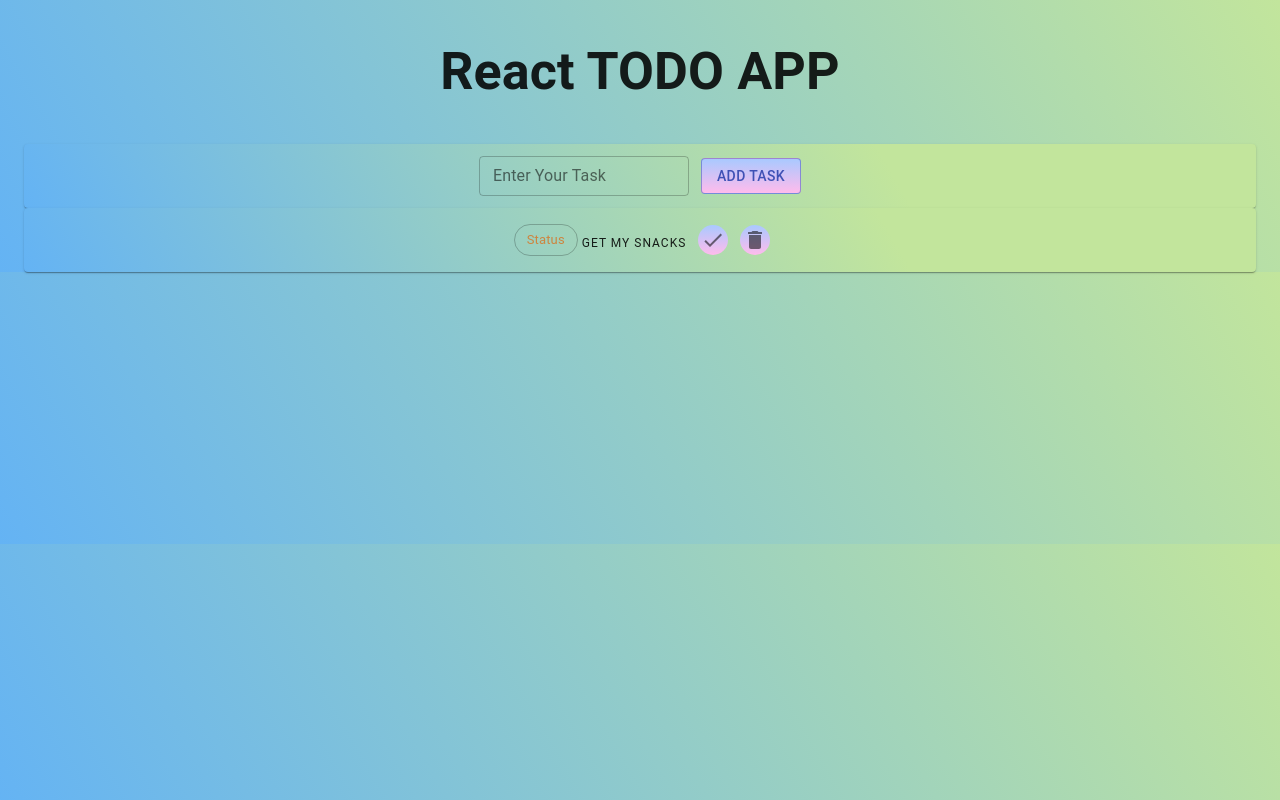
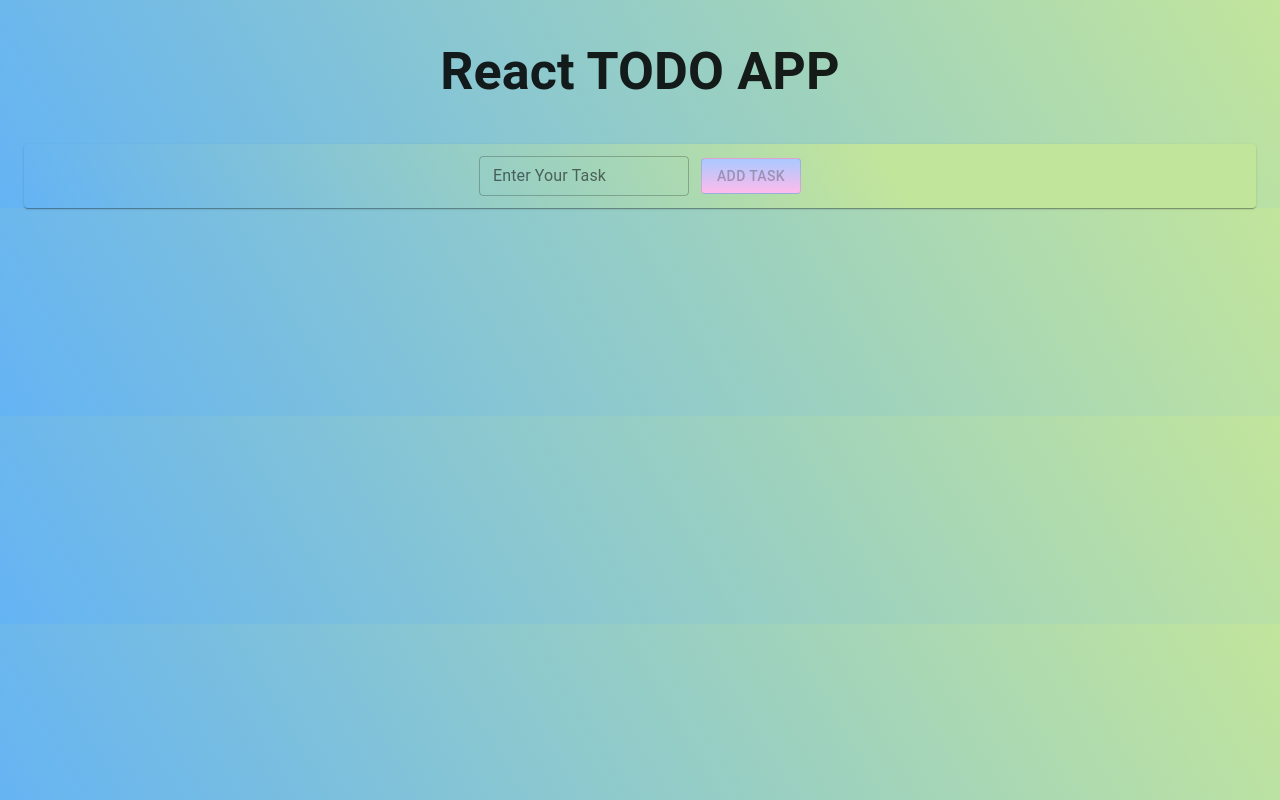
Before and after one commit to yaswanth-pula/react-todo-app, a React (Create React App) app: page / in a window 1280 px wide. Built offline with nearby package versions, Linux system fonts and the light colour scheme.

Commit message:
completed Create and Read Ops of LocalStorage
-- usage of local storage
-- store into local storage
-- read from local storage

```diff
--- a/src/components/ButtonComponent.js
+++ b/src/components/ButtonComponent.js
@@ -9,6 +9,7 @@ const ButtonComponent = forwardRef( (props,ref) =>{
             variant="outlined"
             color="primary"
             size={props.button_size}
+            disabled={props.disabled}
             onClick={props.button_click}
             >
             {props.label}
--- a/src/components/TaskComponent.js
+++ b/src/components/TaskComponent.js
@@ -3,14 +3,18 @@ import React from 'react';
 import Chip from '@material-ui/core/Chip';
 import Paper from '@material-ui/core/Paper';
 import IconButtonComponent from './IconButtonComponent';
+// import {updateToDoListFromStorage} from '../logic/LocalStore';
+const TaskComponent = (props) => {
+    // function handleCompletedTask(){
+    //     updateToDoListFromStorage(props.id);
+    // }
 
-const TaskComponent = (props) => {
     return(
         <div>
         <Paper id="task-input-paper">
-            <Chip variant="outlined" label="Status" id="chip"/>
+            <Chip variant="outlined" label={props.status} id="chip"/>
             <Typography variant="overline" align="center">
-                {props.taskText}
+                {props.task}
             </Typography>
             <IconButtonComponent icon = "done" button_size="small" />
             <IconButtonComponent icon = "delete" button_size="small" />
--- a/src/components/TodoInputComponent.js
+++ b/src/components/TodoInputComponent.js
@@ -1,17 +1,52 @@
-import React, { createRef, useState } from 'react';
+import React, { createRef, useState,useEffect } from 'react';
 import TextField from '@material-ui/core/TextField';
 import ButtonComponent from './ButtonComponent'
 import Paper from '@material-ui/core/Paper'
+import TaskComponent from '../components/TaskComponent';
+import  addToDoStorage, {getToDoListFromStorage}  from '../logic/LocalStore';
 
 const TodoInputComponent = () => {
     // Ref
     const input_ref = createRef();
 
     const [TaskInputText,setTaskInputText] = useState("");
-    function handleAddTask(){
-        console.log(TaskInputText);
+    const [task_list,setTodolist] = useState([]);
+    // useEffect
+    useEffect(() =>{
+            getTodo();
+            showTodo();
+    // eslint-disable-next-line react-hooks/exhaustive-deps
+    },[TaskInputText]);
+    function addToDo(){
+        // let taskObj = {"id":Date.now(),"task_content":TaskInputText,"status":"completed"};
+        // task_list.push(taskObj);
+        // localStorage.setItem("LOCAL_KEY",JSON.stringify(task_list));
+        addToDoStorage(TaskInputText);
+    }
+    function getTodo(){
+        // (localStorage.getItem("LOCAL_KEY")===null)?
+        //                 setTodolist([])
+        //                 :setTodolist( JSON.parse(localStorage.getItem("LOCAL_KEY")) );
+        setTodolist(getToDoListFromStorage);
+    }
+
+    function handleAddTask(event){
+        event.preventDefault();
+        addToDo();
+        showTodo();
         setTaskInputText("");
     }
+    function showTodo(){
+        return (
+            <div>
+            {task_list.map((todo) =>(
+                <TaskComponent task={todo.task_content} status ={todo.status} key = {todo.id} id={todo.id}/>
+            ))
+        }
+        </div>
+        );
+    }
+
     return(
         <div>
             <Paper id="task-input-paper">
@@ -25,7 +60,8 @@ const TodoInputComponent = () => {
                 value={TaskInputText}
                 multiline
                 />
-                 <ButtonComponent
+                <ButtonComponent
+                disabled={!TaskInputText}
                 id="task-add-button"
                 ref={input_ref}
                 button_size ="medium"
@@ -33,6 +69,9 @@ const TodoInputComponent = () => {
                 button_click = {handleAddTask}
             />
         </Paper>
+            <div>
+                {task_list.length!==0 && showTodo()}
+            </div>
         </div>
     );
 
--- a/src/css/App.css
+++ b/src/css/App.css
@@ -17,6 +17,7 @@
   background-image: linear-gradient(180deg, #A9C9FF 0%, #FFBBEC 100%);
 }
 #chip{
-  color:peru;
+  color:black;
   margin: 4px;
+  background-image: linear-gradient(180deg, #A9C9FF 0%, #FFBBEC 100%);
 }
--- /dev/null
+++ b/src/logic/LocalStore.js
@@ -0,0 +1,28 @@
+export default function addToStorage(content){
+    let task_list = getToDoListFromStorage();
+    let taskObj = {"id":Date.now(),"task_content":content,"status":"Need to be Done"};
+    task_list.push(taskObj);
+    localStorage.setItem("LOCAL_KEY",JSON.stringify(task_list));
+}
+
+export function getToDoListFromStorage(){
+let todo_list = [];
+    if(localStorage.getItem("LOCAL_KEY")!==null)
+            todo_list = (JSON.parse(localStorage.getItem("LOCAL_KEY")));
+
+    return todo_list;
+}
+
+export function updateToDoListFromStorage(task_id){
+    let current_todo_list = [];
+    current_todo_list = getToDoListFromStorage();
+    current_todo_list = current_todo_list.map((task) =>{
+        if(task_id === task.id){
+            return{
+                ...task,status:"You Have Done It"
+            }
+        }
+        return task;
+    });
+    localStorage.setItem("LOCAL_KEY",JSON.stringify(current_todo_list));
+}
--- a/src/pages/App.js
+++ b/src/pages/App.js
@@ -3,10 +3,11 @@ import Container from '@material-ui/core/Container';
 import HeaderComponent from '../components/HeaderComponent';
 import CssBaseline from '@material-ui/core/CssBaseline';
 import TodoInputComponent from '../components/TodoInputComponent';
-import TaskComponent from '../components/TaskComponent';
 import '../css/App.css';
 
 function App() {
+
+
   return (
     <React.Fragment>
       <CssBaseline />
@@ -14,7 +15,6 @@ function App() {
           <div className="App">
             <HeaderComponent />
             <TodoInputComponent />
-            <TaskComponent taskText="Get My Snacks" />
         </div>
       </Container>
     </React.Fragment>
```
Also changed, not shown: src/logic/ToDoStructure.js (added, +25 -0 lines).
